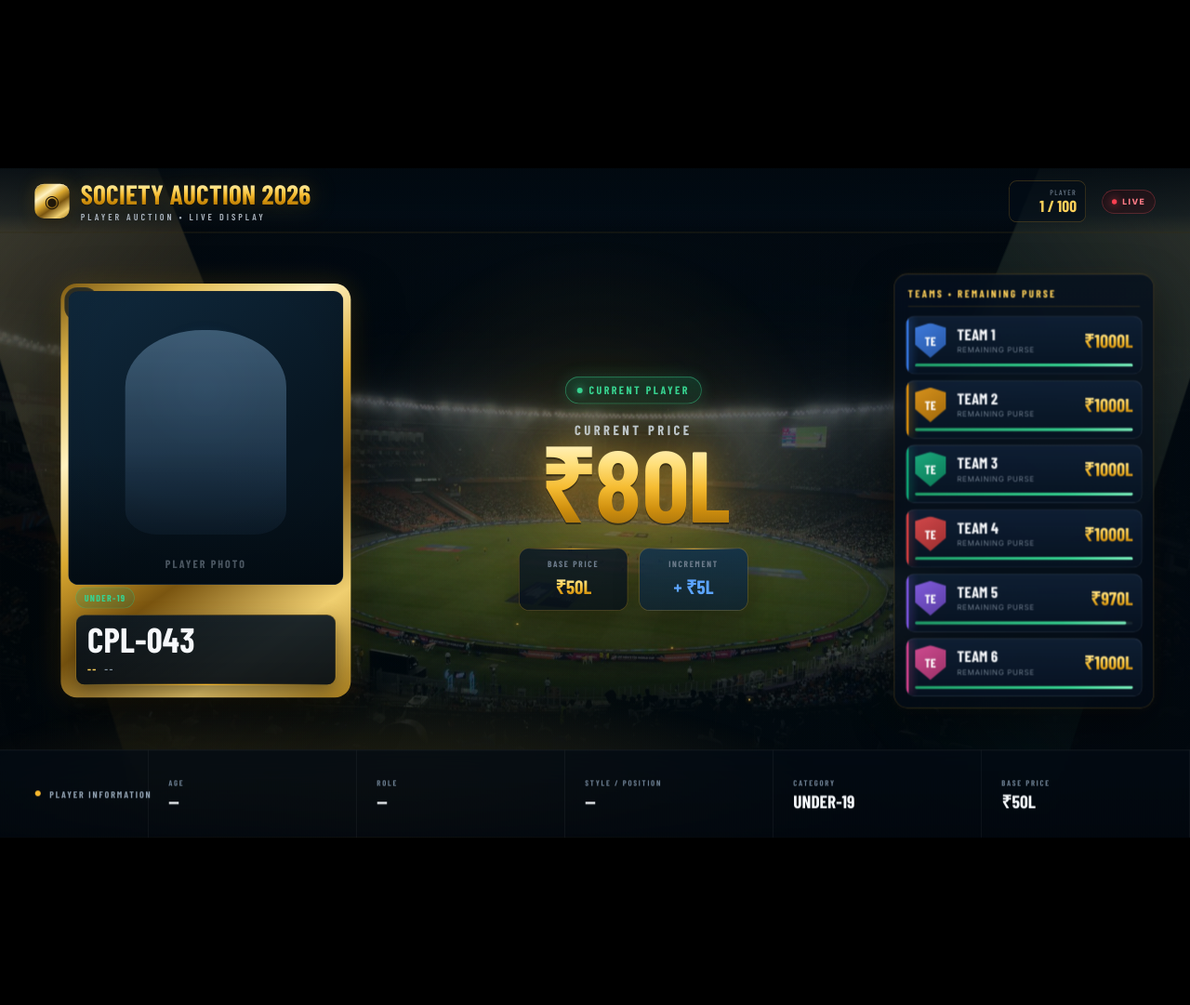
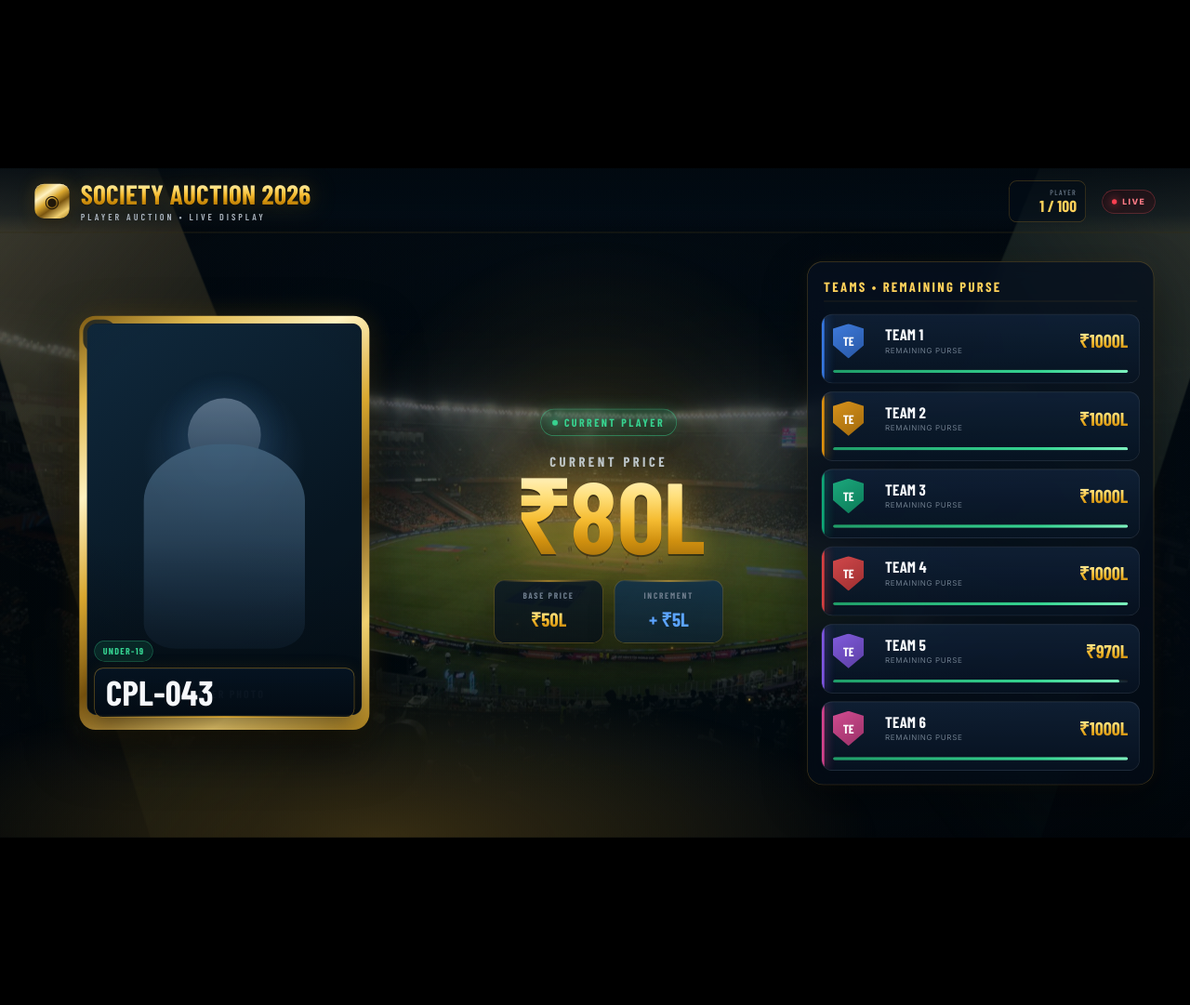
Before and after one commit to architkhandelwal2005/auction-software, a Flask app: page /cricket_auction in a window 1280 px wide. Shown: the whole page at 93% size. Run offline with Flask 3, Linux system fonts and the light colour scheme; data comes from the database, SQL or seed files in the repository; some libraries are stand-ins or nearby versions; some web fonts are replaced.

Commit message:
redesign: cleaner, bigger auction-stage player templates (pickleball focus)
Player card now shows only photo, name, experience badge, and a single
"must-have" highlight line (from a column like "What makes you a must-have
player"). Removed the duplicated category, role/age/style/city stats, player ID,
and the whole bottom info strip. Photos ~1.3x larger; team purse panel ~1.35x.
Fixed pb-press (its 2-col grid reserved space for the removed lot rail, crushing
the content). Dropped the on-stage player label from the admin bar so bid +
actions share one control panel; the stage surfaces real sell errors too.

Co-Authored-By: Claude Sonnet 4.6 <noreply@anthropic.com>

```diff
--- a/static/auction_display.css
+++ b/static/auction_display.css
@@ -2005,3 +2005,59 @@ input.admin-bid-amount:focus { border-color: #10b981; background: rgba(16,185,12
 }
 .intro-overlay.is-visible .intro-bar i { animation: introBar 9s linear forwards; }
 @keyframes introBar { to { width: 100%; } }
+
+/* ═══════════════════════════════════════════════════════════════════════
+   TEMPLATE REDESIGN OVERRIDES (appended — highest precedence)
+   Goals: bigger player photos (~1.3x), bigger team purse panel (~1.35x),
+   removed bottom info strip (reclaim its space), and a single "must-have"
+   highlight line in place of the old stat clutter.
+   ═══════════════════════════════════════════════════════════════════════ */
+
+/* Reclaim the removed bottom info-strip space; widen player + purse columns. */
+.main-grid { top:110px; bottom:46px; grid-template-columns: 600px minmax(480px,1fr) 560px; gap:30px; }
+.player-info-strip { display:none !important; }
+
+/* ---- MUST-HAVE highlight line (shared) ---- */
+.mh { display:flex; align-items:flex-start; gap:9px; margin-top:14px;
+      font-family:var(--body-font); font-size:20px; line-height:1.32; font-weight:600;
+      color:#eef4fb; max-width:100%; }
+.mh .mh-star { color:var(--accent,#f5b72e); font-size:.95em; line-height:1.4; flex:none; }
+.mh .mh-val { display:block; }
+/* dark-on-cream contexts (poster print) need dark text */
+.tpl-poster .mh { color:#1a232b; }
+.tpl-poster .mh .mh-star { color:#b8860b; }
+.tpl-pb-sun .mh { color:#2a1c10; justify-content:center; text-align:center; }
+.tpl-pb-sun .mh .mh-star { color:#c47b1a; }
+
+/* ---- BIGGER PHOTOS (per template) ---- */
+.arena-photo { height:632px !important; }
+.tpl-collector { width:560px !important; height:872px !important; }
+.tpl-circular { width:640px !important; height:872px !important; }
+.circle-orbit { width:600px !important; height:600px !important; }
+.circle-photo { width:504px !important; height:504px !important; }
+.tpl-broadcast { width:712px !important; height:640px !important; grid-template-columns:312px 1fr !important; }
+.tpl-poster { width:590px !important; height:852px !important; }
+.poster-photo { height:616px !important; }
+.pbh-frame { width:484px !important; }
+.pbs-print { width:520px !important; }
+.tpl-pb-press { grid-template-columns:1fr !important; transform:scale(1.18); transform-origin:left center; }
+.tpl-pb-press .pbe-shot { width:448px !important; margin-bottom:22px !important; }
+.tpl-pb-press .pbe-photo { width:448px !important; height:560px !important; }
+.tpl-pb-press .pbe-name { max-width:560px; }
+.tpl-pb-press .mh { max-width:520px; }
+
+/* ---- BIGGER TEAM PURSE PANEL (~1.35x) ---- */
+.purse-panel { padding:26px 22px 22px !important; border-radius:26px !important; }
+.panel-title { font-size:22px !important; letter-spacing:3.4px !important; margin-bottom:20px !important; }
+.team-rows { gap:13px !important; }
+.team-row { min-height:112px !important; grid-template-columns:66px 1fr auto !important; gap:18px !important; padding:15px 18px !important; border-radius:18px !important; }
+
+/* Experience/category label styling for the simplified pickleball templates */
+.pbs-cat, .pbe-cat, .pbh-cat {
+  font-family:var(--display-font); font-weight:800; letter-spacing:2.4px;
+  font-size:17px; margin-top:9px; text-transform:uppercase;
+}
+.pbs-cat { color:#b5651d; text-align:center; }
+.pbe-cat { color:#c9ff3f; }
+.pbh-cat { color:#d9b06a; text-align:center; }
+.tpl-pb-sun .mh { margin-top:10px; font-size:18px; }
--- a/static/auction_display.js
+++ b/static/auction_display.js
@@ -179,6 +179,10 @@
   function renderTemplate(template) {
     let html = '';
 
+    // Shared "must-have" highlight line — the one player detail we show beyond
+    // name + experience. Hidden automatically when the sheet has no value.
+    const MH = '<div class="mh" data-musthave-block><span class="mh-star">★</span><span class="mh-val" data-slot="player.musthave"></span></div>';
+
     if (template === 'collector') {
       html = `
         <article class="tpl-collector" data-archetype="player">
@@ -188,18 +192,11 @@
               <div class="collector-type"><i class="ct-icon">★</i><span class="ct-label">PLAYER</span></div>
             </div>
             ${photoShell('collector-photo')}
-            <div class="collector-rolerail" data-slot="player.role">ROLE</div>
             <div class="collector-nameplate">
               <div class="collector-firstname"></div>
               <div class="collector-title" data-slot="player.name">PLAYER NAME</div>
             </div>
-            <div class="collector-data">
-              <div class="stat"><span>AGE</span><strong data-slot="player.age">--</strong></div>
-              <div class="stat"><span>STYLE</span><strong data-slot="player.style">--</strong></div>
-              <div class="stat"><span>BOWLING</span><strong data-slot="player.secondary">--</strong></div>
-              <div class="stat"><span>CITY / CLUB</span><strong data-slot="player.city">--</strong></div>
-            </div>
-            <div class="collector-price"><span>BASE PRICE</span><strong data-slot="player.base-price">₹ --</strong></div>
+            ${MH}
           </div>
         </article>`;
     } else if (template === 'circular') {
@@ -211,13 +208,7 @@
           </div>
           <div class="circle-plate">
             <div class="circle-name" data-slot="player.name">PLAYER NAME</div>
-            <div class="circle-sub" data-slot="player.role">ROLE / POSITION</div>
-          </div>
-          <div class="chip-row">
-            <div class="chip"><i>◷</i><div><span>AGE</span><b data-slot="player.age">--</b></div></div>
-            <div class="chip"><i>◆</i><div><span>STYLE</span><b data-slot="player.style">--</b></div></div>
-            <div class="chip"><i>◉</i><div><span>CITY</span><b data-slot="player.city">--</b></div></div>
-            <div class="chip"><i>#</i><div><span>LOT NO.</span><b data-slot="player.id">--</b></div></div>
+            ${MH}
           </div>
         </article>`;
     } else if (template === 'broadcast') {
@@ -225,16 +216,10 @@
         <article class="tpl-broadcast">
           ${photoShell('broadcast-photo')}
           <div class="broadcast-copy">
-            <div class="broadcast-eyebrow"><span data-slot="player.category">CATEGORY</span> • <span data-slot="player.id">PLAYER ID</span></div>
+            <div class="broadcast-eyebrow"><span data-slot="player.category">CATEGORY</span></div>
             <div class="broadcast-name" data-slot="player.name">PLAYER NAME</div>
-            <div class="broadcast-role" data-slot="player.role">ROLE / POSITION</div>
             <div class="broadcast-rule"></div>
-            <div class="broadcast-stats">
-              <div class="broadcast-stat"><span>AGE</span><strong data-slot="player.age">--</strong></div>
-              <div class="broadcast-stat"><span>STYLE</span><strong data-slot="player.style">--</strong></div>
-              <div class="broadcast-stat"><span>SECONDARY INFO</span><strong data-slot="player.secondary">--</strong></div>
-              <div class="broadcast-stat"><span>CITY / CLUB</span><strong data-slot="player.city">--</strong></div>
-            </div>
+            ${MH}
           </div>
         </article>`;
     } else if (template === 'poster') {
@@ -242,9 +227,9 @@
         <article class="tpl-poster">
           ${photoShell('poster-photo')}
           <div class="poster-copy">
-            <div class="poster-kicker"><span data-slot="player.category">CATEGORY</span><span data-slot="player.id">PLAYER ID</span></div>
+            <div class="poster-kicker"><span data-slot="player.category">CATEGORY</span></div>
             <div class="poster-name" data-slot="player.name">PLAYER NAME</div>
-            <div class="poster-role"><span data-slot="player.role">ROLE</span> • <span data-slot="player.city">CITY / CLUB</span></div>
+            ${MH}
           </div>
           <div class="poster-stamp">SPORTS<br>AUCTION<br>LIVE</div>
         </article>`;
@@ -258,12 +243,8 @@
             ${photoShell('pbs-photo')}
             <div class="pbs-caption">
               <div class="pbs-name" data-slot="player.name">PLAYER NAME</div>
-              <div class="pbs-role" data-slot="player.role">ROLE</div>
-              <div class="pbs-line">
-                <span data-slot="player.id">LOT</span>
-                <i></i><span><b data-slot="player.age">--</b> YRS</span>
-                <i></i><span data-slot="player.category">CATEGORY</span>
-              </div>
+              <div class="pbs-cat" data-slot="player.category">CATEGORY</div>
+              ${MH}
             </div>
           </div>
         </article>`;
@@ -274,17 +255,12 @@
          single volt accent lifted from the ball. */
       html = `
         <article class="tpl-pb tpl-pb-press">
-          <div class="pbe-rail"><span data-slot="player.id">LOT</span></div>
           <div class="pbe-body">
             <div class="pbe-shot">${photoShell('pbe-photo')}</div>
             <h2 class="pbe-name" data-slot="player.name">PLAYER NAME</h2>
             <div class="pbe-hair"></div>
-            <dl class="pbe-list">
-              <div class="pbe-item"><dt>ROLE</dt><dd data-slot="player.role">--</dd></div>
-              <div class="pbe-item"><dt>AGE</dt><dd data-slot="player.age">--</dd></div>
-              <div class="pbe-item"><dt>CATEGORY</dt><dd data-slot="player.category">--</dd></div>
-              <div class="pbe-item"><dt>CITY / CLUB</dt><dd data-slot="player.city">--</dd></div>
-            </dl>
+            <div class="pbe-cat" data-slot="player.category">CATEGORY</div>
+            ${MH}
           </div>
         </article>`;
 
@@ -298,17 +274,12 @@
             <span class="pbh-corner pbh-tl"></span><span class="pbh-corner pbh-tr"></span>
             <span class="pbh-corner pbh-bl"></span><span class="pbh-corner pbh-br"></span>
             ${photoShell('pbh-photo')}
-            <div class="pbh-lot" data-slot="player.id">LOT</div>
           </div>
           <div class="pbh-plaque">
             <div class="pbh-name" data-slot="player.name">PLAYER NAME</div>
             <div class="pbh-rule"><i></i><svg viewBox="0 0 100 100"><circle cx="50" cy="50" r="46"/><g class="pbh-holes"><circle cx="50" cy="26" r="7"/><circle cx="50" cy="74" r="7"/><circle cx="26" cy="50" r="7"/><circle cx="74" cy="50" r="7"/><circle cx="33" cy="33" r="6"/><circle cx="67" cy="33" r="6"/><circle cx="33" cy="67" r="6"/><circle cx="67" cy="67" r="6"/></g></svg><i></i></div>
-            <div class="pbh-role" data-slot="player.role">ROLE</div>
-            <div class="pbh-meta">
-              <span><b data-slot="player.age">--</b> YRS</span>
-              <span data-slot="player.category">CATEGORY</span>
-              <span data-slot="player.city">CITY / CLUB</span>
-            </div>
+            <div class="pbh-cat" data-slot="player.category">CATEGORY</div>
+            ${MH}
           </div>
         </article>`;
     } else {
@@ -319,7 +290,7 @@
             <div class="category-badge" data-slot="player.category">CATEGORY</div>
             <div class="arena-plate">
               <div class="player-name" data-slot="player.name">PLAYER NAME</div>
-              <div class="player-subline"><b data-slot="player.id">PLAYER ID</b><span data-slot="player.role">ROLE / POSITION</span></div>
+              ${MH}
             </div>
           </div>
         </article>`;
@@ -342,8 +313,14 @@
     setSlot('player.style', p && p.style ? p.style : DASH);
     setSlot('player.secondary', p && p.secondary ? p.secondary : DASH);
     setSlot('player.city', p && p.city ? p.city : DASH);
+    setSlot('player.musthave', p && p.musthave ? p.musthave : '');
     setSlot('player.base-price', money(state.auction.basePrice));
     setSlot('player.base-price-footer', money(state.auction.basePrice));
+    // Hide the "must-have" highlight block entirely when the sheet has no such value.
+    playerZone.querySelectorAll('[data-musthave-block]').forEach(el => {
+      const val = (p && p.musthave || '').trim();
+      el.style.display = val ? '' : 'none';
+    });
 
     /* Pickleball chips/rails: drop entries with no value, and collapse
        duplicates — many sheets carry the same text in role and category. */
@@ -620,6 +597,9 @@
         style: (attrFind(attrs, /batting|\bbat\b|style/i) || '').toUpperCase(),
         secondary: (attrFind(attrs, /bowling|\bbowl\b/i) || '').toUpperCase(),
         city: (attrFind(attrs, /city|town|location|state|country|club/i) || '').toUpperCase(),
+        // "What makes you a must-have player" — the single highlight line shown
+        // on the card. Match common column names, else fall back to a strength.
+        musthave: (attrFind(attrs, /must.?have|must.?buy|x.?factor|usp|standout|stand.?out|special|strength|strong.?point|highlight|why.*(pick|buy|want)|superpower|super.?power|key.?trait/i) || ''),
         // Everything else the sheet carried, so templates can show real columns
         // instead of hard-coded fields the file may not have.
         attrs: attrs,
--- a/templates/cricket_auction.html
+++ b/templates/cricket_auction.html
@@ -105,16 +105,6 @@
         </aside>
       </div>
 
-      <!-- BOTTOM INFORMATION STRIP -->
-      <footer class="player-info-strip">
-        <div class="info-leading"><span class="sport-dot">●</span> PLAYER INFORMATION</div>
-        <div class="info-cell"><span>AGE</span><strong data-slot="player.age">--</strong></div>
-        <div class="info-cell"><span>ROLE</span><strong data-slot="player.role">--</strong></div>
-        <div class="info-cell"><span>STYLE / POSITION</span><strong data-slot="player.style">--</strong></div>
-        <div class="info-cell"><span>CATEGORY</span><strong data-slot="player.category">--</strong></div>
-        <div class="info-cell"><span>BASE PRICE</span><strong data-slot="player.base-price-footer">₹ --</strong></div>
-      </footer>
-
       <!-- RESULT OVERLAY: shown after SOLD or UNSOLD/PASSED events -->
       <div id="resultOverlay" class="result-overlay" hidden style="display:none">
         <div class="result-overlay-inner">
@@ -206,10 +196,6 @@
     </div>
     <!-- Active bar: player on block -->
     <div id="adminActive" class="admin-bar admin-active-bar" style="display:none">
-      <div class="admin-player-info">
-        <span class="admin-player-cat" id="adminPlayerCat"></span>
-        <span class="admin-player-name" id="adminPlayerName"></span>
-      </div>
       <div class="admin-bid-strip">
         <button class="admin-bid-btn" id="adminBidMinus10">-10</button>
         <button class="admin-bid-btn" id="adminBidDec">-?</button>
```
